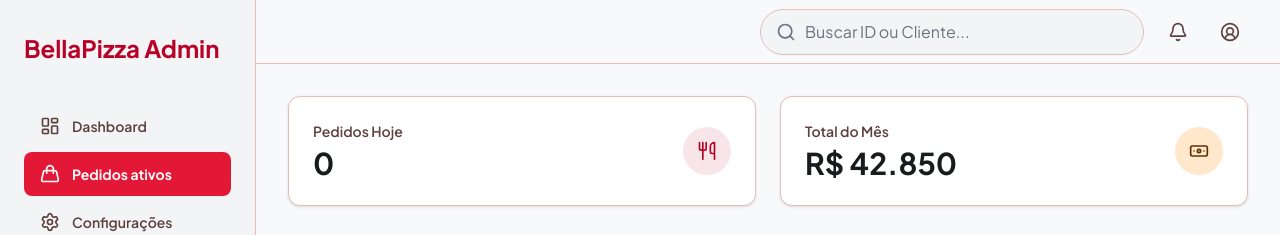
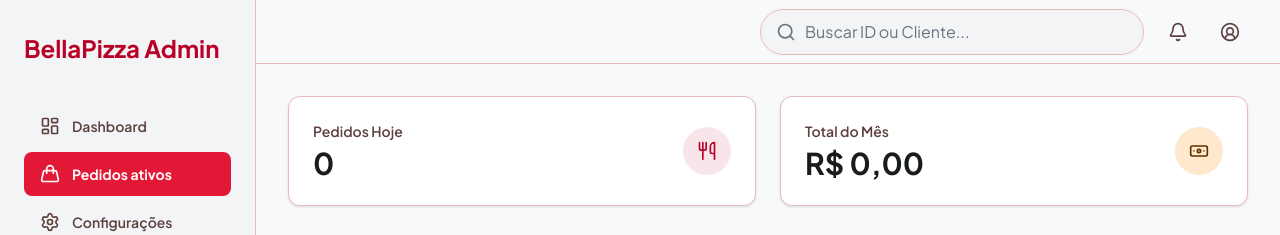
Before and after one commit to jonathan-castro-dev/bellapizza-admin, a React (Vite) app: page / in a window 1280 px wide. Shown: the top 235 px of the page. Built offline with nearby package versions, Linux system fonts and the light colour scheme; no server answers.

Commit message:
feat: fetch monthly order revenue from the API
Load /orders/revenue with useQuery and display the total as BRL on the summary cards.

Co-authored-by: Jonathan Castro <jonathan.calves74@gmail.com>

```diff
--- /dev/null
+++ b/src/api/get-orders-revenue.ts
@@ -0,0 +1,11 @@
+import { api } from '../services/api.ts'
+
+interface GetOrdersRevenueResponse {
+  total: number
+}
+
+export async function getOrdersRevenue() {
+  const response = await api.get<GetOrdersRevenueResponse>('/orders/revenue')
+
+  return response.data.total
+}
--- a/src/components/summary-cards.tsx
+++ b/src/components/summary-cards.tsx
@@ -1,10 +1,13 @@
 import { Banknote, Utensils } from 'lucide-react'
+
+import { formatCurrency } from '../lib/format-currency.ts'
 
 interface SummaryCardsProps {
   ordersToday: number
+  ordersRevenue: number
 }
 
-export function SummaryCards({ ordersToday }: SummaryCardsProps) {
+export function SummaryCards({ ordersToday, ordersRevenue }: SummaryCardsProps) {
   return (
     <div className="grid grid-cols-1 gap-6 md:grid-cols-2">
       <div className="flex items-center justify-between rounded-xl border border-bella-border bg-white p-6 shadow-sm">
@@ -19,7 +22,9 @@ export function SummaryCards({ ordersToday }: SummaryCardsProps) {
       <div className="flex items-center justify-between rounded-xl border border-bella-border bg-white p-6 shadow-sm">
         <div>
           <p className="text-sm font-semibold text-bella-subtle">Total do Mês</p>
-          <p className="mt-1 text-3xl font-bold text-bella-ink">R$ 42.850</p>
+          <p className="mt-1 text-3xl font-bold text-bella-ink">
+            {formatCurrency(ordersRevenue)}
+          </p>
         </div>
         <div className="flex size-12 items-center justify-center rounded-full bg-bella-preparing-accent/20 text-bella-preparing">
           <Banknote className="size-5 shrink-0" />
--- /dev/null
+++ b/src/lib/format-currency.ts
@@ -0,0 +1,6 @@
+export function formatCurrency(value: number) {
+  return value.toLocaleString('pt-BR', {
+    style: 'currency',
+    currency: 'BRL',
+  })
+}
--- a/src/pages/active-orders.tsx
+++ b/src/pages/active-orders.tsx
@@ -2,6 +2,7 @@ import { useQuery } from '@tanstack/react-query'
 import { useSearchParams } from 'react-router'
 
 import { getOrders } from '../api/get-orders.ts'
+import { getOrdersRevenue } from '../api/get-orders-revenue.ts'
 import { getOrdersToday } from '../api/get-orders-today.ts'
 import { Header } from '../components/header.tsx'
 import { OrdersTable } from '../components/orders-table.tsx'
@@ -30,6 +31,11 @@ export function ActiveOrders() {
     queryFn: getOrdersToday,
   })
 
+  const { data: ordersRevenue } = useQuery({
+    queryKey: ['orders-revenue'],
+    queryFn: getOrdersRevenue,
+  })
+
   return (
     <div className="flex min-h-full bg-bella-canvas">
       <Sidebar />
@@ -38,7 +44,10 @@ export function ActiveOrders() {
         <Header />
 
         <main className="mx-auto w-full max-w-7xl flex-1 px-8 py-8">
-          <SummaryCards ordersToday={ordersToday ?? 0} />
+          <SummaryCards
+            ordersToday={ordersToday ?? 0}
+            ordersRevenue={ordersRevenue ?? 0}
+          />
 
           <div className="mt-8">
             <OrdersTable
```
